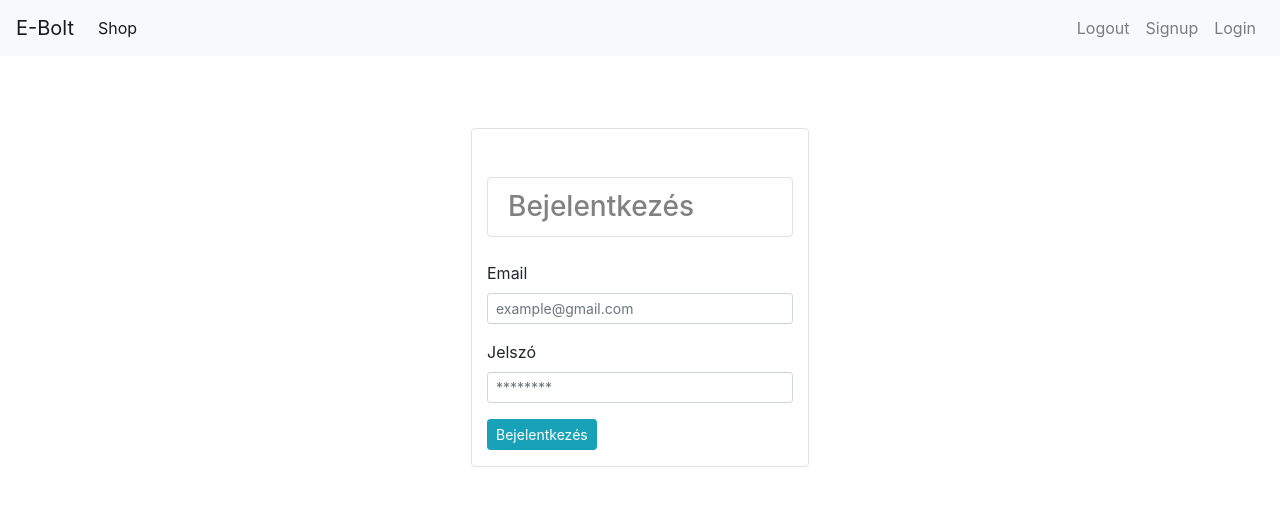
After one commit to Attis7305/Webbolt, a Django app: page /login in a window 1280 px wide. The commit adds this page. Shown: the top 514 px of the page. Run offline with Django 5.2, Linux system fonts and the light colour scheme; some libraries are stand-ins or nearby versions.

Commit message:
Harmadik feltolt

```diff
--- /dev/null
+++ b/requirements.txt
@@ -0,0 +1,6 @@
+asgiref==3.8.1
+Django==5.0.3
+pillow==10.3.0
+sqlparse==0.4.4
+typing_extensions==4.10.0
+tzdata==2024.1
--- a/shopapi/templates/base.html
+++ b/shopapi/templates/base.html
@@ -34,7 +34,7 @@
             <a class="nav-link" href="/signup">Signup <span class="sr-only">(current)</span></a>
           </li>
           <li class="nav-item">
-            <a class="nav-link" href="#">Login <span class="sr-only">(current)</span></a>
+            <a class="nav-link" href="/login">Login <span class="sr-only">(current)</span></a>
           </li>
 
         </ul>
--- /dev/null
+++ b/shopapi/templates/login.html
@@ -0,0 +1,49 @@
+{% extends 'base.html' %}
+
+{% block content %}
+
+<div class="container">
+
+    <div class="p-4 m-4">
+
+        <div class="col-lg-4 mt-4 mb-4 mx-auto border rounded pt-4">
+            <h3 class="alert alert-light border mt-4 mb-4 rounded">Bejelentkezés</h3>
+            <form action="/login" method="POST">
+
+            {% csrf_token %}
+
+            {% if error %}
+            <div class="alert alert-danger" role="alert">
+                {{error}}
+            </div>
+            {% endif %}
+
+
+            <!--email-->
+            <div class="form-group">
+              <label for="">Email</label>
+              <input required type="email"
+              name="email" id="" value="{{values.email}}"  class="form-control form-control-sm" placeholder="example@gmail.com">
+
+            </div>
+
+            <!--password-->
+            <div class="form-group">
+                <label for="">Jelszó</label>
+                <input type="password"
+                name="password" id="" class="form-control form-control-sm" placeholder="********">
+
+              </div>
+
+              <div class="form-group">
+                <input class="btn btn-sm btn-info co-lg-4" type="submit" value="Bejelentkezés">
+              </div>
+
+
+            </form>
+        </div>
+    </div>
+</div>
+
+
+{% endblock %}
--- a/shopapi/urls.py
+++ b/shopapi/urls.py
@@ -1,10 +1,11 @@
 from django.contrib import admin
 from django.urls import path
 
-from .views import index , signup
+from .views import index , signup, login
 
 
 urlpatterns = [
     path('', index , name='homepage'),
-    path('signup' , signup)
+    path('signup' , signup),
+    path('login' , login)
 ]
--- a/shopapi/views.py
+++ b/shopapi/views.py
@@ -92,3 +92,23 @@ def signup(request):
         return render(request , 'signup.html')
     else:
         return registerUser(request)
+
+
+def login(request):
+    if request.method == 'GET':
+        return render(request , 'login.html')
+    else:
+        email = request.POST.get('email')
+        password = request.POST.get('password')
+        customer = Customer.get_customer_by_email(email)
+        error_message = None
+        if customer:
+            flag = check_password(password , customer.password)
+            if flag:
+                return redirect('homepage')
+            else:
+                error_message = 'Érvénytelen e-mail vagy jelszó!!!'
+        else:
+            error_message = 'Érvénytelen e-mail vagy jelszó!!!'
+        print(email , password)
+        return render(request , 'login.html' , {'error' : error_message})
```
Also changed, not shown: shopapi/models/customer.py (+7 -0 lines), db.sqlite3.
